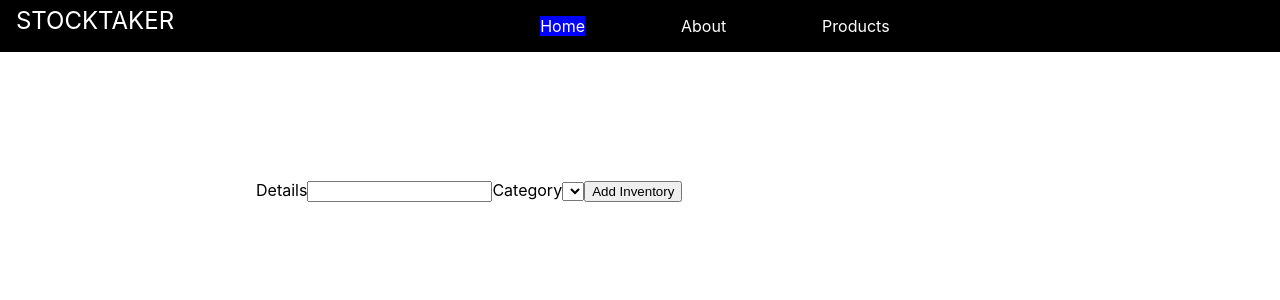
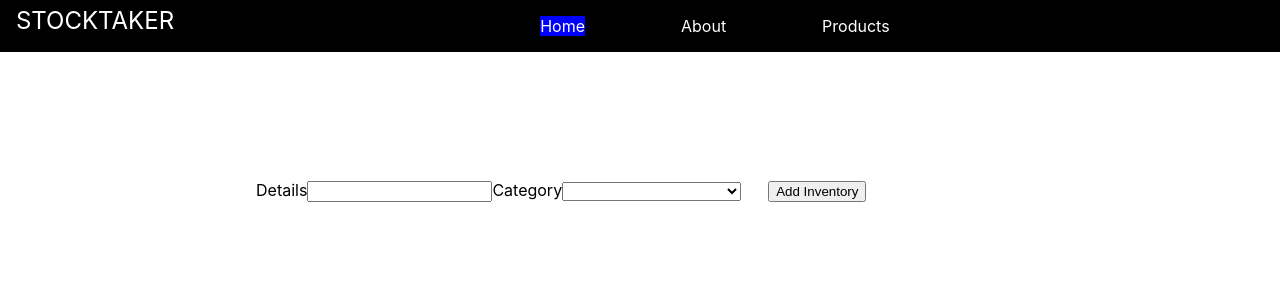
Before and after one commit to danmaraba/stocktaker, a React (Create React App) app: page /products in a window 1280 px wide. Shown: the top 300 px of the page. Built offline with nearby package versions, Linux system fonts and the light colour scheme; no server answers.

Commit message:
added a width of 20% to category

```diff
--- a/src/App.css
+++ b/src/App.css
@@ -45,3 +45,12 @@ body{
   padding: 10%;
   margin-left: 10%;
 }
+
+.category{
+  width: 20%;
+
+}
+
+.add-inventory{
+  margin-left: 3%;
+}
--- a/src/NewInventoryForm.js
+++ b/src/NewInventoryForm.js
@@ -13,7 +13,7 @@ function NewInventoryForm() {
 
         </select>
       </label>
-      <input type="submit" value="Add Inventory"/>
+      <input className='add-inventory' type="submit" value="Add Inventory"/>
 
     </form>
    )
```
